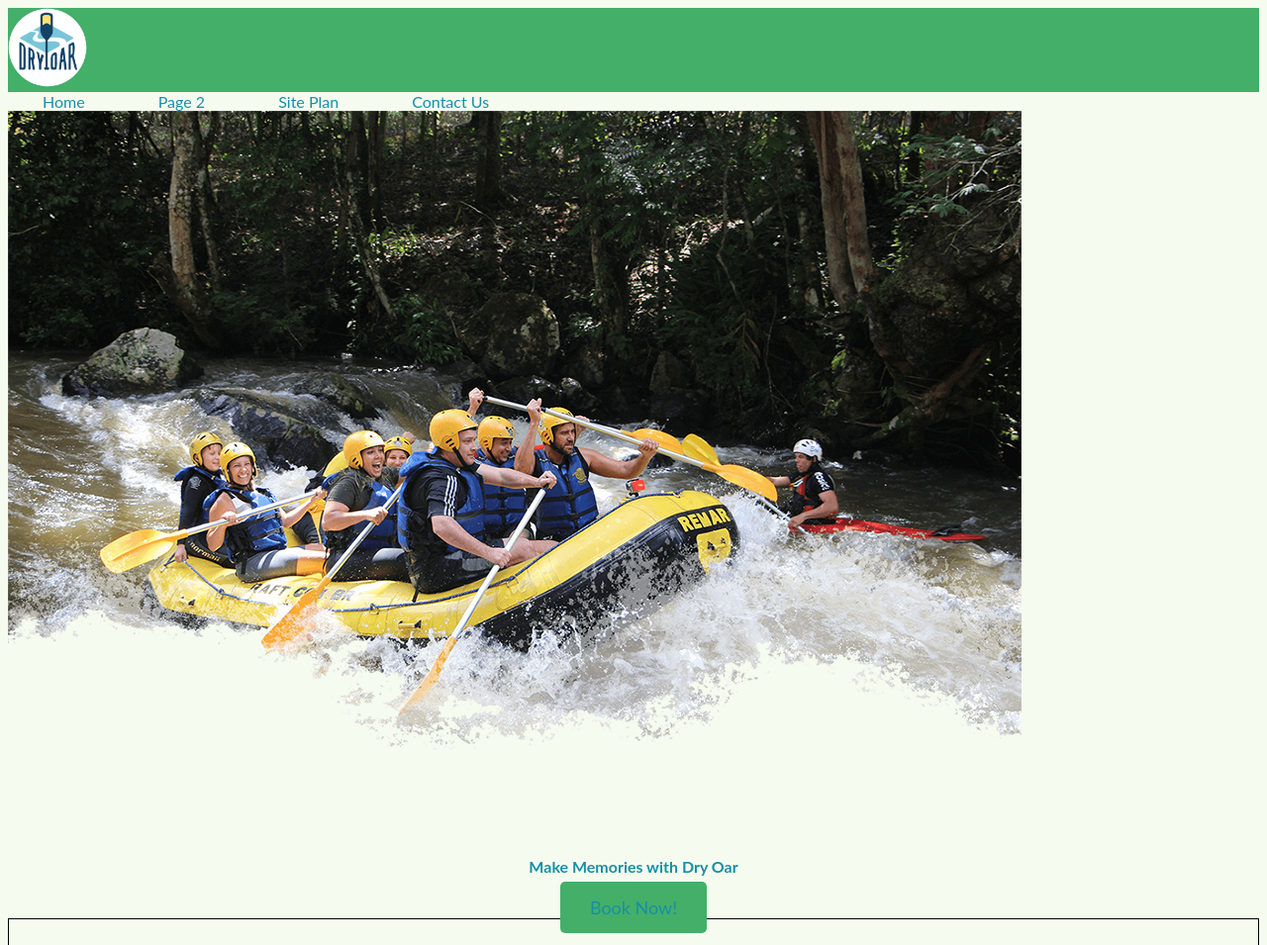
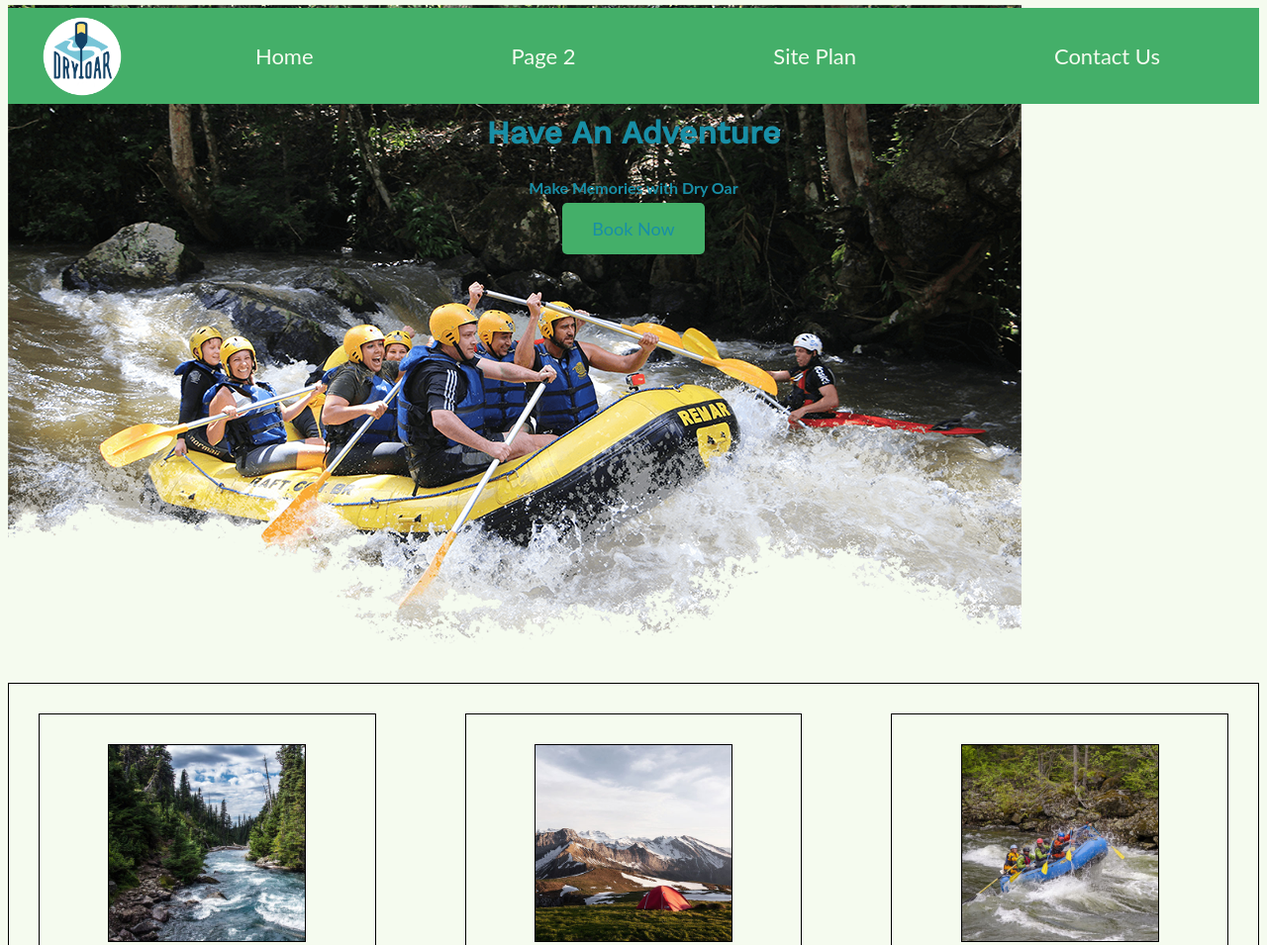
Before and after one commit to Dallin-J-Neeley/Ebb-and-Flow.github.io, a plain HTML site: page wwr/index.html in a window 1280 px wide. Shown: the top 955 px of the page at 99% size. Drawn offline with nearby package versions, Linux system fonts and the light colour scheme.

Commit message:
almsot there

```diff
--- a/wwr/index.html
+++ b/wwr/index.html
@@ -12,27 +12,25 @@
 <div id="content">
     <header>
         <a id="logo_link" href="index.html">
-            <img class="logo" src="images/logo.png" alt="Dry Oar Logo" >
+            <img class="logo" src="images/logo.png" alt="Dry Oar Logo">
         </a>
-    </header>
-
         <nav>
             <a href="index.html">Home</a>
             <a href="#">Page 2</a>
             <a href="site-plan-rafting.html">Site Plan</a>
             <a href="contactus.html">Contact Us</a>
         </nav>
+    </header>
 
     <div id="hero">
         <div id="hero-box">
-            <img id="hero-img" src="images/hero.png" alt="people enojying rafting">
+            <img id="hero-img" src="images/hero.png" alt="People enjoying white water rafting">
         </div>
-
         <section id="hero-msg">
-            <h1 id="home-title">Have an Adventure!</h1>
+            <h1 class="home-title">Have An Adventure</h1>
             <h4>Make Memories with Dry Oar</h4>
             <div class="button-box">
-                <a class="book" href="contactus.html">Book Now!</a>
+                <a class="book" href="rates.html">Book Now</a>
             </div>
         </section>
       </div>
--- a/wwr/styles/style.css
+++ b/wwr/styles/style.css
@@ -30,7 +30,7 @@ margin: 0;
 
 nav a{
     text-align: center;
-    color: var(--accent1-color);
+    color: var(--accent2-color);
     text-decoration: none;
     font-family: var(--paragraph-font);
     padding: 35px;
@@ -40,12 +40,30 @@ nav a:hover{
     background-color: var(--primary-color);
 }
 
+#hero {
+    display: grid;
+    grid-template-columns: 1fr 3fr 1fr;
+    margin-top: -100px;
+}
+
+#hero-box {
+    grid-column: 1/4;
+    grid-row: 1/3;
+    z-index: -1;
+}
+#hero-msg{
+    grid-column: 2/3;
+    grid-row: 1/2;
+    margin-top: 100px;
+}
 #hero-msg h1, #hero-msg h4{
     text-align: center;
+
 }
 .button-box{
     text-align: center;
     font-family: var(--paragraph-font);
+    color: white;
 }
 main section{
     text-align: center;
@@ -61,6 +79,13 @@ header{
     font-size: 22px;
     margin: 0;
     padding: 0;
+    display: grid;
+    grid-template-columns: 150px auto;
+}
+nav{
+
+    display: flex;
+    justify-content: space-around;
 }
 
 .book, .join{
@@ -139,13 +164,18 @@ h4{
 }
 #logo_link{
     padding-top: 5px;
+    padding-top: 5px;
+    justify-self: center;
+    align-self: center;
 }
+
 
 .home-grid{
     display: grid;
     grid-template-columns: repeat(3, 1fr);
     grid-gap:30px;
     border: 1px solid black;
+    /*align-items/self and justify, stretch, start, end, end*/
 }
 .rivers-card, .camping-card, .rapids-card  {
     margin: 30px;
@@ -157,7 +187,6 @@ h4{
     width: 200px;
     margin: 30px;
     border: 1px solid black;
-
 }
 
 #background{
@@ -171,7 +200,6 @@ h4{
     background-color: var(--accent1-color);
 
     border: 1px solid black;
-
 }
 
 .mountains{
@@ -182,7 +210,6 @@ h4{
 }
 
 .msg{
-
     background-color: var(--primary-color);
     color: var(--accent2-color);
     font-family: var(--paragraph-font);
```
Lines whose indentation alone changed are shown as unchanged.
